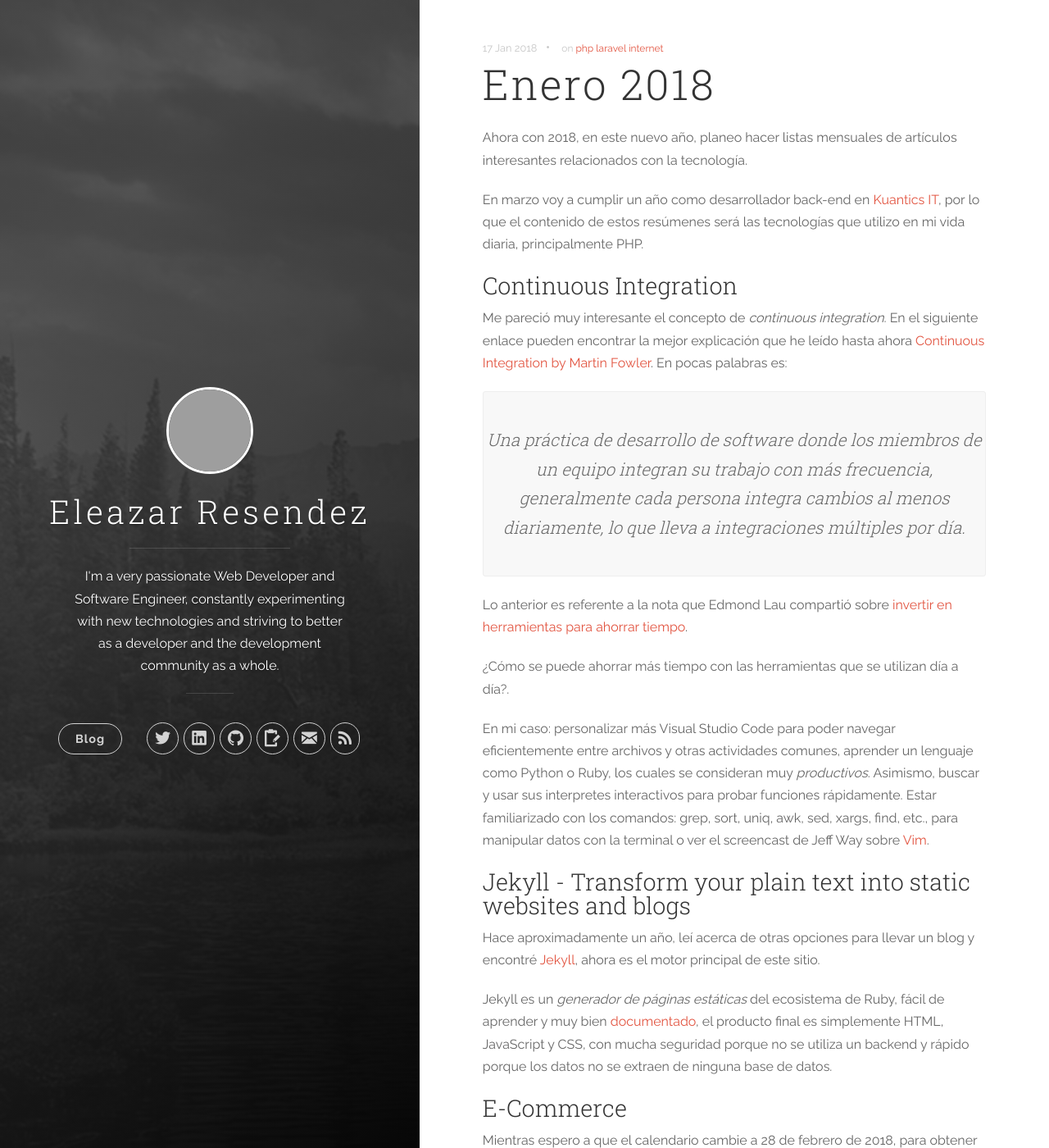
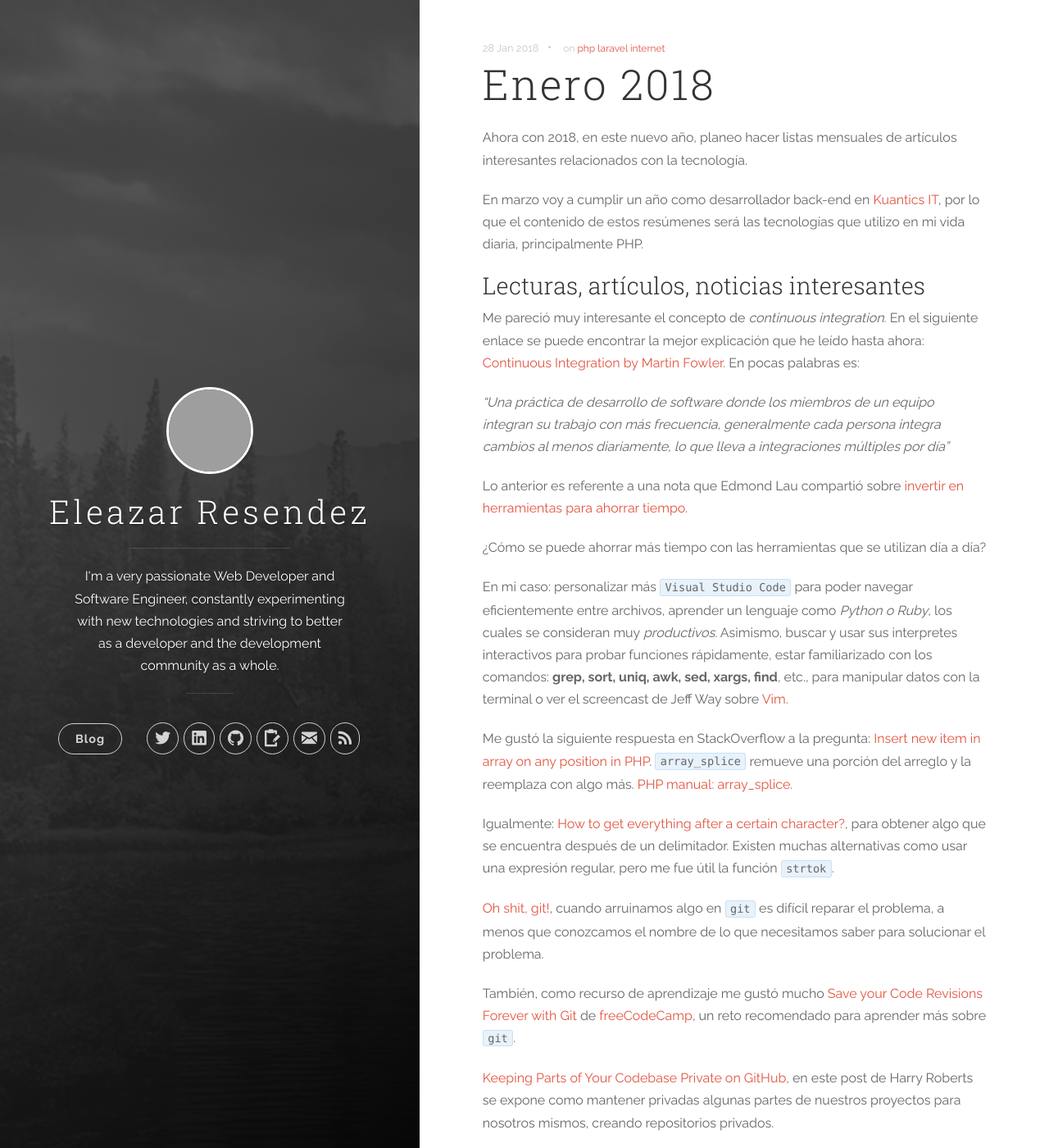
Before and after one commit to eleazarbr/eleazarbr.github.io, a Jekyll site: the page built from _posts/2018-01-17-january-2018.markdown, in a window 1280 px wide and 1400 px high. Shown: the whole window at 82% size. Built offline with Jekyll 4.4.1, drawn with Linux system fonts in a browser that asks for light colours; nearby versions of some CDN libraries; comment, search, counter and statistics services are not loaded; some of the changed text lies outside the part shown; grey boxes are pictures that could not be loaded.

Commit message:
updated january post

```diff
--- a/_posts/2018-01-17-january-2018.markdown
+++ b/_posts/2018-01-17-january-2018.markdown
@@ -1,6 +1,6 @@
 ---
 title:  "Enero 2018"
-date:   2018-01-17 15:04:23
+date:   2018-01-28 13:04:25
 categories: [backend development]
 tags: [php, laravel, internet]
 ---
@@ -8,17 +8,33 @@ Ahora con 2018, en este nuevo año, planeo hacer listas mensuales de artículos
 
 En marzo voy a cumplir un año como desarrollador back-end en [Kuantics IT](http://www.kuantics.com/), por lo que el contenido de estos resúmenes será las tecnologías que utilizo en mi vida diaria, principalmente PHP.
 
-### Continuous Integration
+### Lecturas, artículos, noticias interesantes
 
-Me pareció muy interesante el concepto de _continuous integration_. En el siguiente enlace pueden encontrar la mejor explicación que he leído hasta ahora [Continuous Integration by Martin Fowler](https://martinfowler.com/articles/continuousIntegration.html). En pocas palabras es:
+Me pareció muy interesante el concepto de _continuous integration_. En el siguiente enlace se puede encontrar la mejor explicación que he leído hasta ahora: [Continuous Integration by Martin Fowler](https://martinfowler.com/articles/continuousIntegration.html). En pocas palabras es:
 
-> Una práctica de desarrollo de software donde los miembros de un equipo integran su trabajo con más frecuencia, generalmente cada persona integra cambios al menos diariamente, lo que lleva a integraciones múltiples por día.
+_"Una práctica de desarrollo de software donde los miembros de un equipo integran su trabajo con más frecuencia, generalmente cada persona integra cambios al menos diariamente, lo que lleva a integraciones múltiples por día"_
 
-Lo anterior es referente a la nota que Edmond Lau compartió sobre [invertir en herramientas para ahorrar tiempo](http://www.effectiveengineer.com/blog/the-compounding-power-of-time-saving-tools).
+Lo anterior es referente a una nota que Edmond Lau compartió sobre [invertir en herramientas para ahorrar tiempo](http://www.effectiveengineer.com/blog/the-compounding-power-of-time-saving-tools).
 
-¿Cómo se puede ahorrar más tiempo con las herramientas que se utilizan día a día?.
+¿Cómo se puede ahorrar más tiempo con las herramientas que se utilizan día a día?
 
-En mi caso: personalizar más Visual Studio Code para poder navegar eficientemente entre archivos y otras actividades comunes, aprender un lenguaje como Python o Ruby, los cuales se consideran muy _productivos_. Asimismo, buscar y usar sus interpretes interactivos para probar funciones rápidamente. Estar familiarizado con los comandos: grep, sort, uniq, awk, sed, xargs, find, etc., para manipular datos con la terminal o ver el screencast de Jeff Way sobre [Vim](https://laracasts.com/series/vim-mastery).
+En mi caso: personalizar más `Visual Studio Code` para poder navegar eficientemente entre archivos, aprender un lenguaje como _Python o Ruby_, los cuales se consideran muy _productivos_. Asimismo, buscar y usar sus interpretes interactivos para probar funciones rápidamente, estar familiarizado con los comandos: **grep, sort, uniq, awk, sed, xargs, find**, etc., para manipular datos con la terminal o ver el screencast de Jeff Way sobre [Vim](https://laracasts.com/series/vim-mastery).
+
+Me gustó la siguiente respuesta en StackOverflow a la pregunta: [Insert new item in array on any position in PHP](https://stackoverflow.com/a/3797526/6456709). `array_splice` remueve una porción del arreglo y la reemplaza con algo más. [PHP manual: array_splice](http://php.net/manual/en/function.array-splice.php).
+
+Igualmente: [How to get everything after a certain character?](https://stackoverflow.com/questions/11405493/how-to-get-everything-after-a-certain-character/47468908#47468908), para obtener algo que se encuentra después de un delimitador. Existen muchas alternativas como usar una expresión regular, pero me fue útil la función `strtok`.
+
+[Oh shit, git!](http://ohshitgit.com/), cuando arruinamos algo en `git` es difícil reparar el problema, a menos que conozcamos el nombre de lo que necesitamos saber para solucionar el problema.
+
+También, como recurso de aprendizaje me gustó mucho [Save your Code Revisions Forever with Git](https://www.freecodecamp.org/challenges/save-your-code-revisions-forever-with-git) de [freeCodeCamp](http://freecodecamp.org/), un reto recomendado para aprender más sobre `git`.
+
+[Keeping Parts of Your Codebase Private on GitHub](https://24ways.org/2013/keeping-parts-of-your-codebase-private-on-github/), en este post de Harry Roberts se expone como mantener privadas algunas partes de nuestros proyectos para nosotros mismos, creando repositorios privados.
+
+Acerca de la versión más reciente de PHP 7, **PHP 7.2**, todas las características nuevas se pueden encontrar en la RFC de PHP 7.2. Lo más notable a mencionar es:
+
+- Hashing de contraseña con Argon2
+- Eliminación de la extensión MCrypt del núcleo
+- [El primer lenguaje de programación en agregar criptografía moderna a su biblioteca estándar](https://dev.to/paragonie/php-72-the-first-programming-language-to-add-modern-cryptography-to-its-standard-library)
 
 ### Jekyll - Transform your plain text into static websites and blogs
 
@@ -30,5 +46,13 @@ Jekyll es un _generador de páginas estáticas_ del ecosistema de Ruby, fácil d
 
 Mientras espero a que el calendario cambie a 28 de febrero de 2018, para obtener el primer release de [GetCandy](https://getcandy.io/), una API de comercio electrónico y sistema de administración diseñado para crear tiendas, empezaré a utilizar [Magento 2.2](https://magento.com/).
 
-<!-- Todo: Falta compartir los articulos -->
-<!-- Despues de leer demasiado sobre el tema, considero que es la mejor opción de sistemas open source que existen, además el stack que utiliza es de mi agrado porque es lo que he estado utilizando estos últimos años: *PHP, Zend Framework, PSR0-4, composer, HTML5, CSS3 (SASS), jQuery, Symfony, Apache, MySQL, Gulp y Twig*.  -->
+Magento es una plataforma de código abierto, funciona en la mayoria de hosting, su stack es de mi agrado: **PHP, Zend framework, PSR 0-1, composer, Symfony,** etc. Magento 2 trabaja con MySQL 5.6, mientras que Magento 1 con MySQL 5.5 y puede funcionar con 5.6.
+
+### E-Learning
+
+Acerca de LMS (plataformas de e-Learning), entre [Teacheable](https://teachable.com/) y [Udemy](https://www.udemy.com/), ambas son plataformas similares para vender un curso, la diferencia esta en si tenemos un trafico o una lista de emails, entonces es mejor utilizar Teachable, de lo contrario aprovechar la base de usuarios que tiene Udemy. Otra alternativa es [Zenler](https://www.zenler.com/).
+
+
+### Favourite coding music
+
+[Canon in D Major, P.37](https://open.spotify.com/track/6A6vSsLkXoTJZ8cA4vtznl)
```
